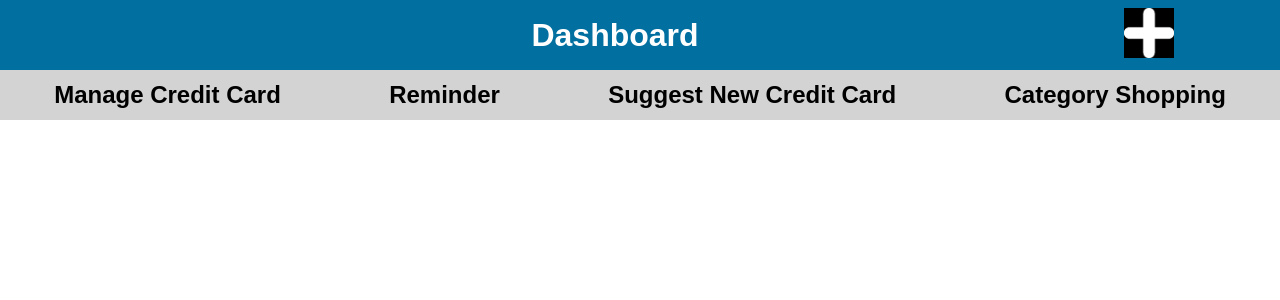
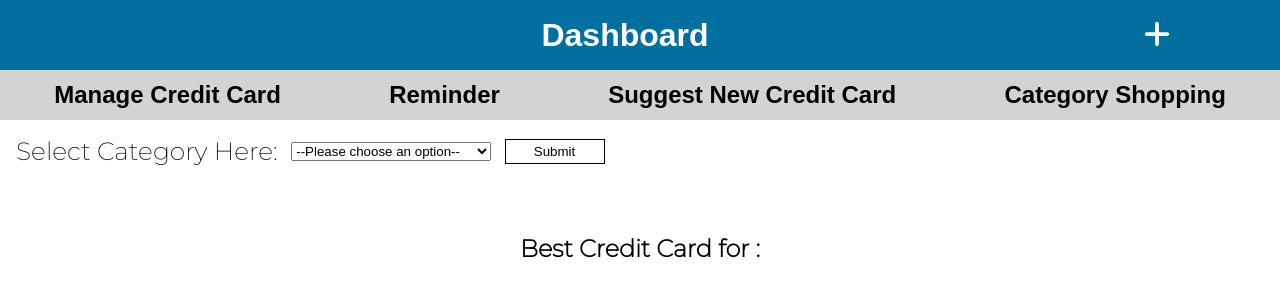
Before and after one commit to TaoHuang0/OneCredit, a React (Create React App) app: page /shopping in a window 1280 px wide. Shown: the top 300 px of the page. Built offline with nearby package versions, Linux system fonts and the light colour scheme; a web font is replaced by a local one.

Commit message:
Add Category Shopping Feature

```diff
--- a/package.json
+++ b/package.json
@@ -3,6 +3,10 @@
   "version": "0.1.0",
   "private": true,
   "dependencies": {
+    "@fortawesome/fontawesome-svg-core": "^6.2.1",
+    "@fortawesome/free-regular-svg-icons": "^6.2.1",
+    "@fortawesome/free-solid-svg-icons": "^6.2.1",
+    "@fortawesome/react-fontawesome": "^0.2.0",
     "@testing-library/jest-dom": "^5.16.5",
     "@testing-library/react": "^13.4.0",
     "@testing-library/user-event": "^13.5.0",
--- a/src/App.css
+++ b/src/App.css
@@ -132,7 +132,7 @@ nav {
 }
 
 .cardInput1 {
-  margin-top: 3em;
+  margin: 2em 0 1em 0;
   width: 100%;
   display: flex;
   flex-direction: column;
@@ -151,18 +151,20 @@ nav {
 
 #cardInputBtn {
   height: 50px;
-  width: auto;
+  width: 500px;
   background-color: black;
   color: white;
+  cursor: pointer;
 }
 
 .label {
+  align-self: flex-start;
   font-size: 35px;
 }
 
 .topInput {
   height: 2em;
-  width: 100%;
+  width: 500px;
   margin-top: 1em;
   font-size: 20px;
 }
@@ -254,3 +256,92 @@ nav {
 .deleteTask {
   float: inline-end;
 }
+
+.shopping {
+  margin: 1em 1em 1em 1em;
+  display: flex;
+  flex-direction: column;
+  justify-content: center;
+  align-items: center;
+}
+
+.categoryForm {
+  display: flex;
+  flex-direction: row;
+  justify-content: center;
+  align-items: center;
+  align-self: start;
+  font-size: 25px;
+}
+
+.chooseCategory {
+  width: 200px;
+  margin-left: 1em;
+}
+
+.categoryBtn {
+  margin-left: 1em;
+  width: 100px;
+  height: 25px;
+  cursor: pointer;
+  border: solid;
+  border-color: black;
+  border-width: 1px;
+  background-color: white;
+}
+
+#plusIcon {
+  color: white;
+  height: 30px;
+  width: 30px;
+  cursor: pointer;
+}
+
+.categoryCards {
+  margin: 3em 0 1em 0;
+  display: flex;
+  flex-direction: column;
+  justify-content: center;
+  align-items: center;
+}
+
+.sortCard {
+  border: solid;
+  border-color: black;
+  border-width: 1px;
+  display: flex;
+  flex-direction: row;
+  justify-content: space-between;
+  align-items: flex-start;
+  padding: 3em 10em;
+}
+
+.sortImage {
+  display: flex;
+  flex-direction: column;
+  justify-content: center;
+  align-items: center;
+  margin-right: 2em;
+}
+
+#learnmoreBtn {
+  height: 30px;
+  width: 200px;
+  margin-top: 1em;
+  cursor: pointer;
+  font-size: 15px;
+}
+
+.sortBody {
+  display: flex;
+  flex-direction: column;
+  justify-content: flex-start;
+}
+
+#sortBodyLabel {
+  margin-bottom: 10em;
+}
+
+#sortH2 {
+  align-self: flex-start;
+}
--- a/src/App.js
+++ b/src/App.js
@@ -1,22 +1,29 @@
 import './App.css';
 import {BrowserRouter as Router, Route, Routes, Link} from 'react-router-dom'
+import { FontAwesomeIcon } from '@fortawesome/react-fontawesome'
+import { faPlus } from '@fortawesome/free-solid-svg-icons'
 import Home from "./Pages/Home"
 import Task from "./Pages/Task"
 import Suggest from './Pages/Suggest'
 import Shopping from './Pages/Shopping'
 import CardInput from './Pages/CardInput';
-import Add from './Images/add.png'
 import { useState } from 'react'
 
 function App() {
   const [creditCards, setCreditCards] = useState([
     { id: 1,
       type: 'Discover It',
-      approveDate: '12/12/2022'
+      approveDate: '12/12/2022',
+      groceryBenifit: 5,
+      onlineBenifit: 3,
+      travelBenifit: 0
     },
     { id: 2,
       type: 'BOA 321',
-      approveDate: '10/10/2021'
+      approveDate: '10/10/2021',
+      groceryBenifit: 0,
+      onlineBenifit: 5,
+      travelBenifit: 7
     }
   ])
 
@@ -36,7 +43,7 @@ function App() {
     <Router>
       <div id='head'>
         <h1>Dashboard</h1>
-        <Link to='/cardInput'> <img id='addIcon' src={Add} alt='Add New Credit Card' width={50} height={50} /> </Link>
+        <Link to='/cardInput'> <FontAwesomeIcon icon={faPlus} id='plusIcon' /> </Link>
       </div>
       <nav>
         <Link className='menu' to='/'> <h2> Manage Credit Card </h2> </Link>
@@ -48,7 +55,7 @@ function App() {
         <Route path="/" element={<Home creditCards={creditCards} onDelete={deleteCreditCard} />} />
         <Route path="/task" element={<Task />} />
         <Route path="/suggest" element={<Suggest />} />
-        <Route path="/shopping" element={<Shopping />} />
+        <Route path="/shopping" element={<Shopping creditCards={creditCards} />} />
         <Route path="/cardinput" element={<CardInput onAdd={addCreditCard} />} />
       </Routes>
     </Router>
--- /dev/null
+++ b/src/Components/SortCard.js
@@ -0,0 +1,31 @@
+import React from 'react'
+import '../App.css'
+import Discover from '../Images/Discover.png'
+import Boa321 from '../Images/boa321.png'
+
+const SortCard = ( { creditCard } ) => {
+  let url = ''
+  if(creditCard.type === 'Discover It') url = 'https://www.uscreditcardguide.com/discover-it-credit-card/'
+  if(creditCard.type === 'BOA 321') url = 'https://www.uscreditcardguide.com/boa-cash-rewards-credit-card/'
+
+  return (
+    <div className='sortCard'>
+      <div className='sortImage'>
+        {creditCard.type === 'Discover It' ? <img src={Discover} alt='Discover It' width={250} height={150} /> : ''}
+        {creditCard.type === 'BOA 321' ? <img src={Boa321} alt='Discover It' width={250} height={150} /> : ''}
+        <button id='learnmoreBtn' onClick={() => {window.open(url, '_blank', 'noopener,noreferrer')}}> Learn more </button>
+      </div>
+      <div className='sortBody'>
+        <h2> {creditCard.type} </h2>
+        <div>
+          <label id='sortBodyLabel'><b> At a glance </b></label>
+          <p> Grocery Shopping Benefits: {creditCard.groceryBenifit}% cashback on United purchases</p>
+          <p> Online Shopping Benefits: {creditCard.onlineBenifit}% cashback miles on United purchases</p>
+          <p> Travel Benefits: {creditCard.travelBenifit}% cashback on United purchases</p>
+        </div>
+      </div>
+    </div>
+  )
+}
+
+export default SortCard
--- a/src/Pages/CardInput.js
+++ b/src/Pages/CardInput.js
@@ -5,6 +5,9 @@ import { useNavigate } from "react-router-dom";
 const CardInput = ( { onAdd } ) => {
     const [creditCard, setCreditCard] = useState('')
     const [approveDate, setApproveDate] = useState('')
+    const [groceryBenifit, setGroceryBenifit] = useState('')
+    const [onlineBenifit, setOnlineBenifit] = useState('')
+    const [travelBenifit, setTravelBenifit] = useState('')
 
     let navigate = useNavigate();
     const routeChange = () =>{
@@ -25,9 +28,27 @@ const CardInput = ( { onAdd } ) => {
             return
         }
 
-        onAdd( { type: creditCard, approveDate: approveDate } )
+        if(!groceryBenifit){
+            alert("No Grocery Benifit Input, 0% please put '0'")
+            return
+        }
+
+        if(!onlineBenifit){
+            alert("No Online Benifit Input, 0% please put '0'")
+            return
+        }
+
+        if(!travelBenifit){
+            alert("No Travel Benifit Input, 0% please put '0'")
+            return
+        }
+
+        onAdd( { type: creditCard, approveDate: approveDate, groceryBenifit: groceryBenifit, onlineBenifit: onlineBenifit, travelBenifit: travelBenifit } )
         setCreditCard('')
         setApproveDate('')
+        setGroceryBenifit('')
+        setOnlineBenifit('')
+        setTravelBenifit('')
         routeChange()
 
     }
@@ -45,6 +66,18 @@ const CardInput = ( { onAdd } ) => {
             <label className="label"> Approved Date: </label>
             <input type="text" className="topInput" name="Add Approved Date" placeholder="MM/DD/YYYY" value={approveDate} onChange={(e) => {setApproveDate(e.target.value)}} pattern='^(0[1-9]|1[012])[- /.](0[1-9]|[12][0-9]|3[01])[- /.](19|20)\d\d$' title='Date Must be in the format MM/DD/YYYY' />
         </div>
+        <div className="text">
+            <label className='label'> Grocery earning: </label>
+            <input type="text" className="topInput" name="Add Percentage Here" placeholder="Add Percentage Here, e.g. 3" value={groceryBenifit} onChange={(e) => {setGroceryBenifit(e.target.value)}} pattern='^[0-9]' title='Input must be a number' />
+        </div>
+        <div className="text">
+            <label className='label'> Online Shopping earning: </label>
+            <input type="text" className="topInput" name="Add Percentage Here" placeholder="Add Percentage Here, e.g. 3" value={onlineBenifit} onChange={(e) => {setOnlineBenifit(e.target.value)}} pattern='^[0-9]' title='Input must be a number' />
+        </div>
+        <div className="text">
+            <label className='label'> Travel earning: </label>
+            <input type="text" className="topInput" name="Add Percentage Here" placeholder="Add Percentage Here, e.g. 3" value={travelBenifit} onChange={(e) => {setTravelBenifit(e.target.value)}} pattern='^[0-9]' title='Input must be a number' />
+        </div>
         <div>
         <button id='cardInputBtn'> <h2> Add Credit Card </h2> </button>
         </div>
--- a/src/Pages/Shopping.js
+++ b/src/Pages/Shopping.js
@@ -1,8 +1,47 @@
-import React from 'react'
+import React, { useState } from 'react'
+import SortCard from '../Components/SortCard'
 
-const Shopping = () => {
+const Shopping = ( { creditCards } ) => {
+  const unsortCards = [...creditCards]
+  const [select, setSelect] = useState('')
+  const [sortCards, setSortCards] = useState([])
+
+  const sortCreditCards = (e) => {
+    e.preventDefault()
+
+    if(!select){
+      alert('No Category Picked')
+      return
+    }
+
+    if(select === 'grocery Benifit'){
+      unsortCards.sort(function(a, b){ return b.groceryBenifit - a.groceryBenifit })
+    }else if(select === 'online Benifit'){
+      unsortCards.sort(function(a, b){ return b.onlineBenifit - a.onlineBenifit })
+    }else if(select === 'travel Benifit'){
+      unsortCards.sort(function(a, b){ return b.travelBenifit - a.travelBenifit })
+    }
+    setSortCards([unsortCards[0]])
+  }
+
   return (
-    <div>
+    <div className='shopping'>
+      <form className='categoryForm' onSubmit={ sortCreditCards }>
+        <label> Select Category Here: </label>
+        <select type="text" className="chooseCategory" name="Choose Category" value={select} onChange={(e) => {setSelect(e.target.value)}}>
+                <option value="">--Please choose an option--</option>
+                <option value='grocery Benifit'> Grocery Shopping </option>
+                <option value='online Benifit'> Online Shopping </option>
+                <option value='travel Benifit'> Travel Shopping </option>
+        </select>
+        <button className='categoryBtn'> Submit </button>
+      </form>
+      <div className='categoryCards'>
+        <h2 id='sortH2'> Best Credit Card for {select}: </h2>
+        {sortCards.map((card) => (
+            <SortCard creditCard={card} />
+          ))}
+      </div>
 
     </div>
   )
```
Also changed, not shown: src/Images/add.png (deleted), 1 other file (tests, documents, lock files or other folders).
